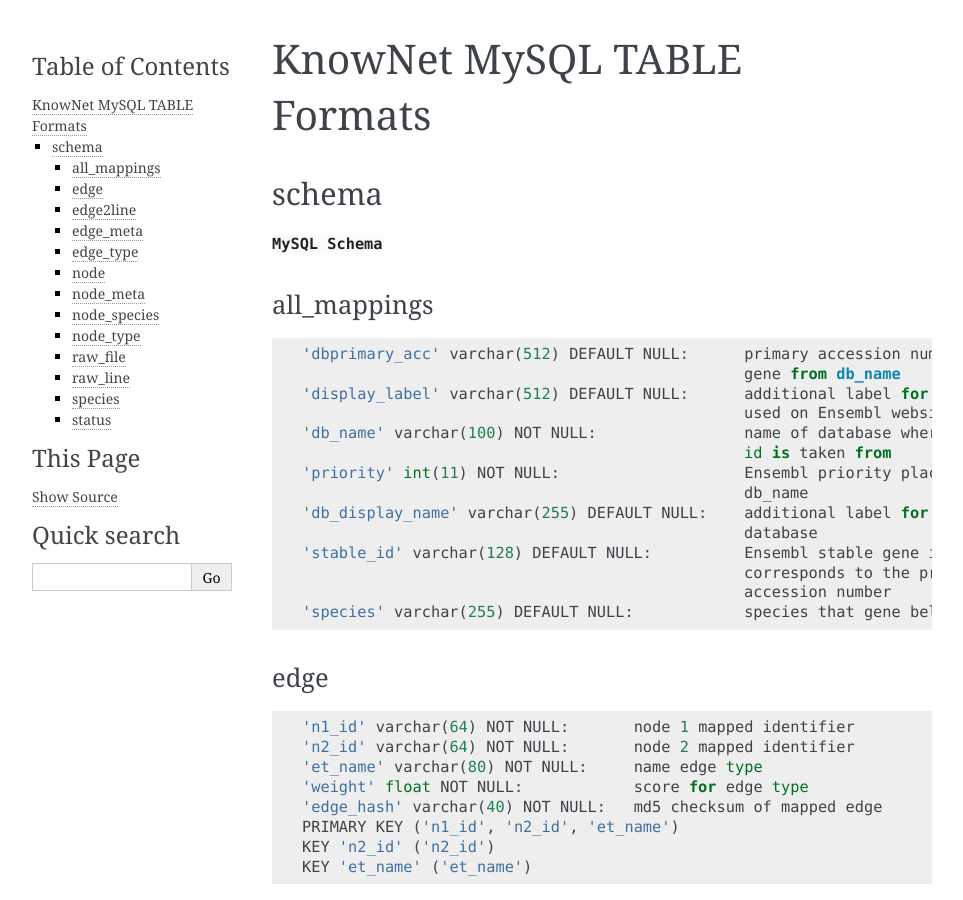
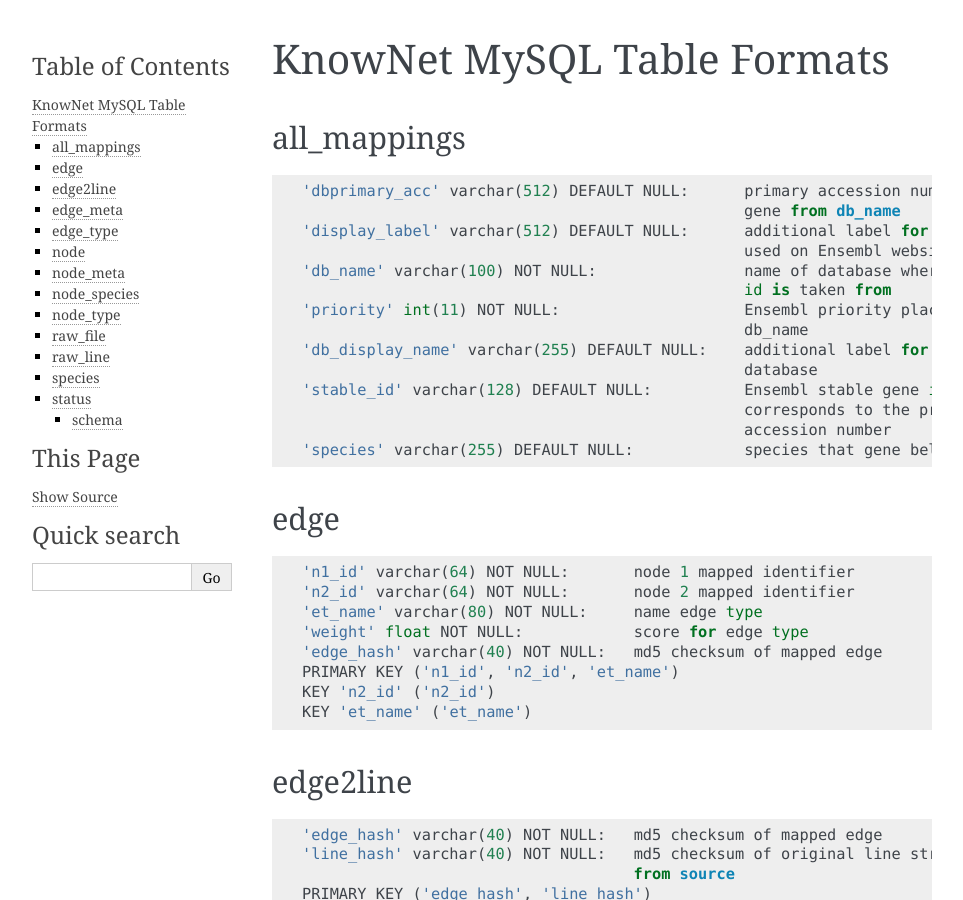
Before and after one commit to KnowEnG/KN_Builder, a Sphinx documentation site: the page built from docs/tables.rst, in a window 1280 px wide and 900 px high. Shown: the whole window, without its empty margins (148-1111 px from the left). Built offline with Sphinx 7.4.7, drawn with Linux system fonts in a browser that asks for light colours.

Commit message:
updated TOC

```diff
--- a/docs/index.rst
+++ b/docs/index.rst
@@ -14,6 +14,8 @@
    formats
    tables
 
+* :download:`KnowNet MySQL Schema <_static/KnowNet_Schema.pdf>`
+
 Indices and tables
 ==================
 
--- a/docs/tables.rst
+++ b/docs/tables.rst
@@ -1,10 +1,7 @@
 .. _tables-ref:
 
-KnowNet MySQL TABLE Formats
-*****************************
-schema
-______
-:download:`MySQL Schema <_static/KnowNet_Schema.pdf>`
+KnowNet MySQL Table Formats
+***************************
 
 all_mappings
 ------------
```
Also changed, not shown: other parts of docs/tables.rst (+4 -0 lines).
